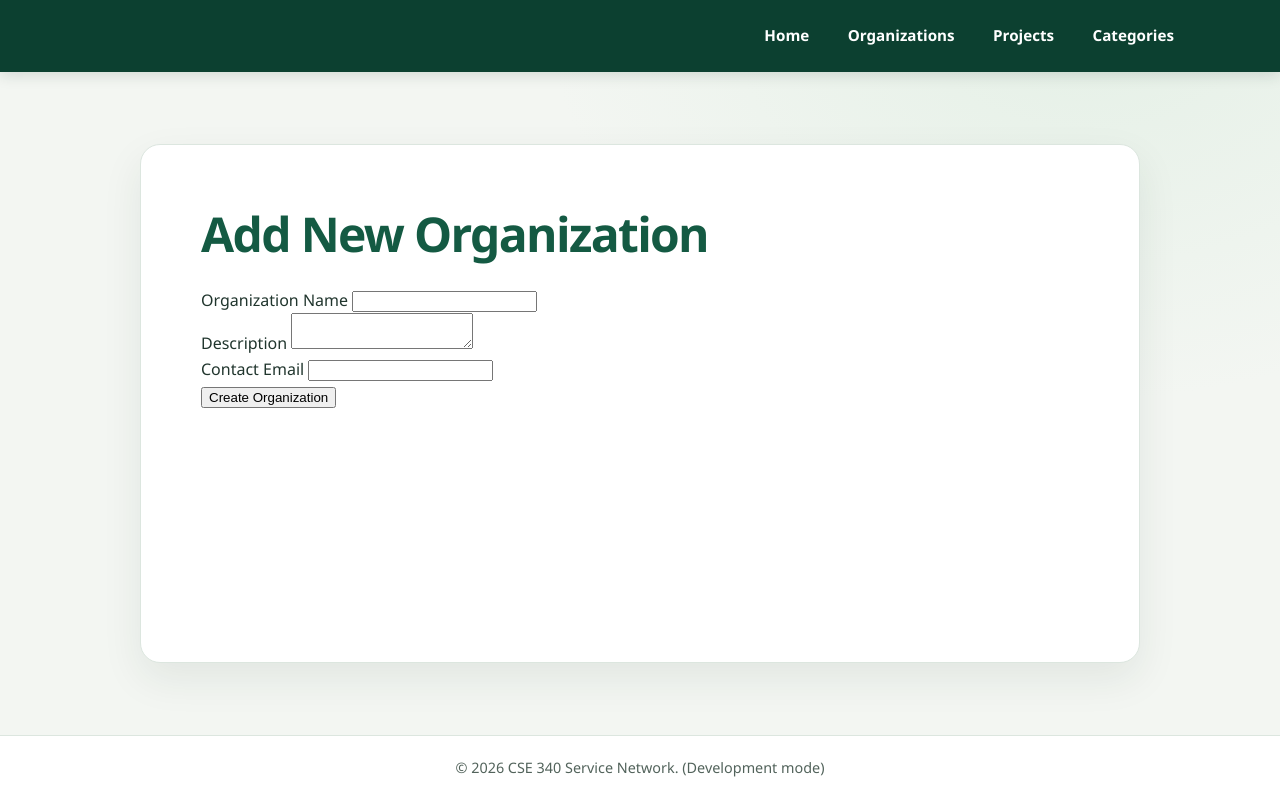
After one commit to benblazer13/cse340-course-repo, a Node server app: page /new-organization in a window 1280 px wide. The commit adds this page. Run offline with Node 20, Linux system fonts and the light colour scheme.

Commit message:
handling form submissions

```diff
--- a/server.js
+++ b/server.js
@@ -47,6 +47,10 @@ app.use((req, res, next) => {
     next();
 });
 
+// Allow Express to receive and process common POST data
+app.use(express.urlencoded({ extended: true }));
+app.use(express.json());
+
 // Use the imported router to handle routes
 app.use(router);
 
--- a/src/controllers/organizations.js
+++ b/src/controllers/organizations.js
@@ -1,5 +1,5 @@
 // Import any needed model functions
-import { getAllOrganizations, getOrganizationDetails } from '../models/organizations.js';
+import { getAllOrganizations, getOrganizationDetails, createOrganization } from '../models/organizations.js';
 import { getProjectsByOrganizationId } from '../models/projects.js';
 
 // Define any controller functions
@@ -23,5 +23,19 @@ const showOrganizationDetailsPage = async (req, res) => {
     res.render('organization', {title, organizationDetails, projects});
 };
 
+const showNewOrganizationForm = async (req, res) => {
+    const title = 'Add New Organization';
+
+    res.render('new-organization', { title });
+}
+
+const processNewOrganizationForm = async (req, res) => {
+    const { name, description, contactEmail } = req.body;
+    const logoFilename = 'placeholder-logo.png'; // Use the placeholder logo for all new organizations
+
+    const organizationId = await createOrganization(name, description, contactEmail, logoFilename);
+    res.redirect(`/organization/${organizationId}`);
+};
+
 // Export any controller functions
-export { showOrganizationsPage, showOrganizationDetailsPage };
+export { showOrganizationsPage, showOrganizationDetailsPage, showNewOrganizationForm, processNewOrganizationForm };
--- /dev/null
+++ b/src/views/new-organization.ejs
@@ -0,0 +1,36 @@
+<%- include('partials/header') %>
+<main>
+    <h1><%= title %></h1>
+
+ <form action="/new-organization" method="POST">
+    <div class="form-group">
+      <label for="name">Organization Name</label>
+      <input
+        type="text"
+        id="name"
+        name="name"
+      />
+    </div>
+
+    <div class="form-group">
+      <label for="description">Description</label>
+      <textarea
+        id="description"
+        name="description"
+      ></textarea>
+    </div>
+
+    <div class="form-group">
+      <label for="contactEmail">Contact Email</label>
+      <input
+        type="text"
+        id="contactEmail"
+        name="contactEmail"
+      />
+    </div>
+
+    <button type="submit">Create Organization</button>
+  </form>
+
+</main>
+<%- include('partials/footer') %>
```
Also changed, not shown: src/models/organizations.js (+31 -1 lines), src/routes.js (+4 -3 lines), src/views/organizations.ejs (+12 -3 lines), public/images/placeholder-logo.png (added).
